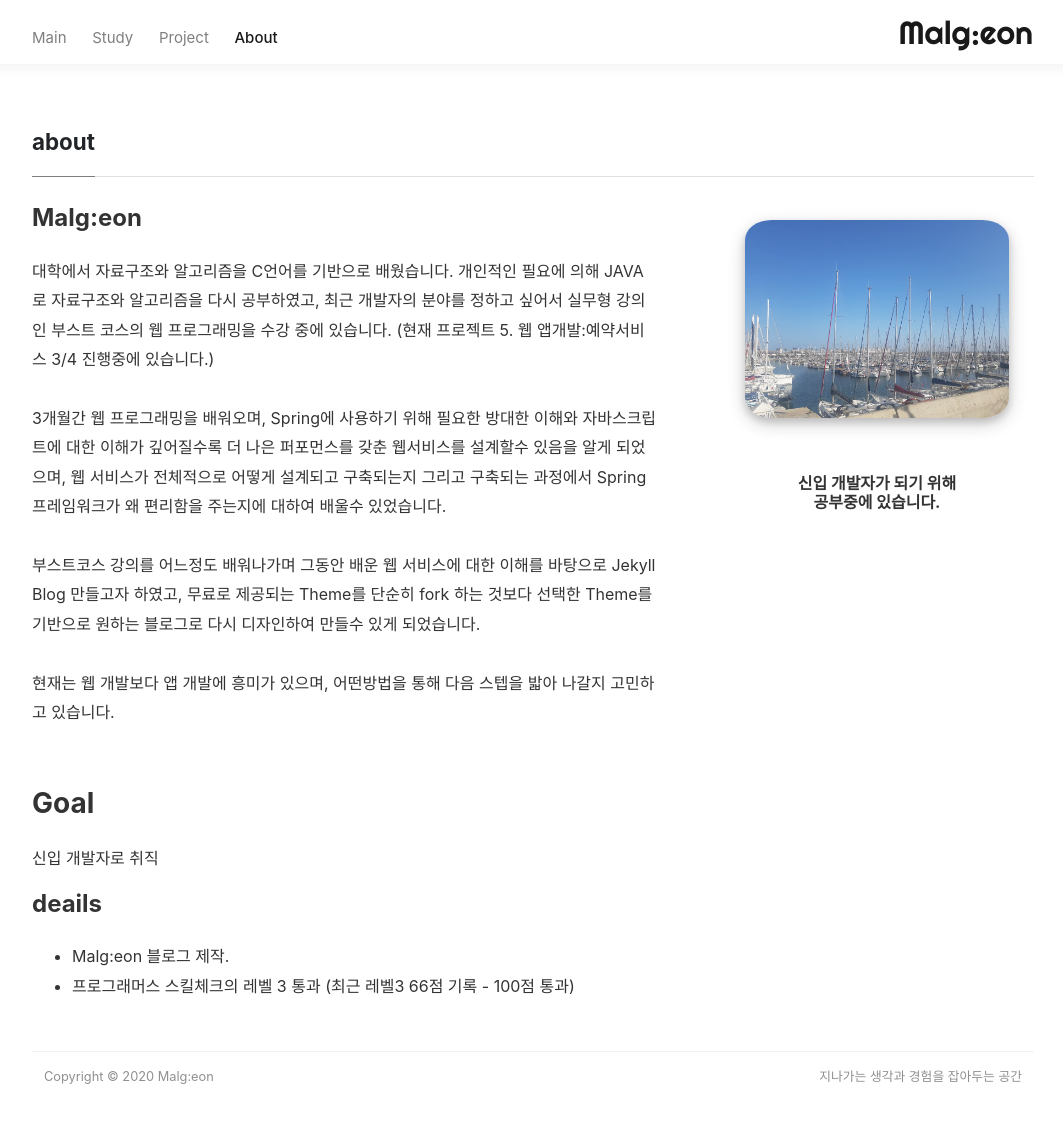
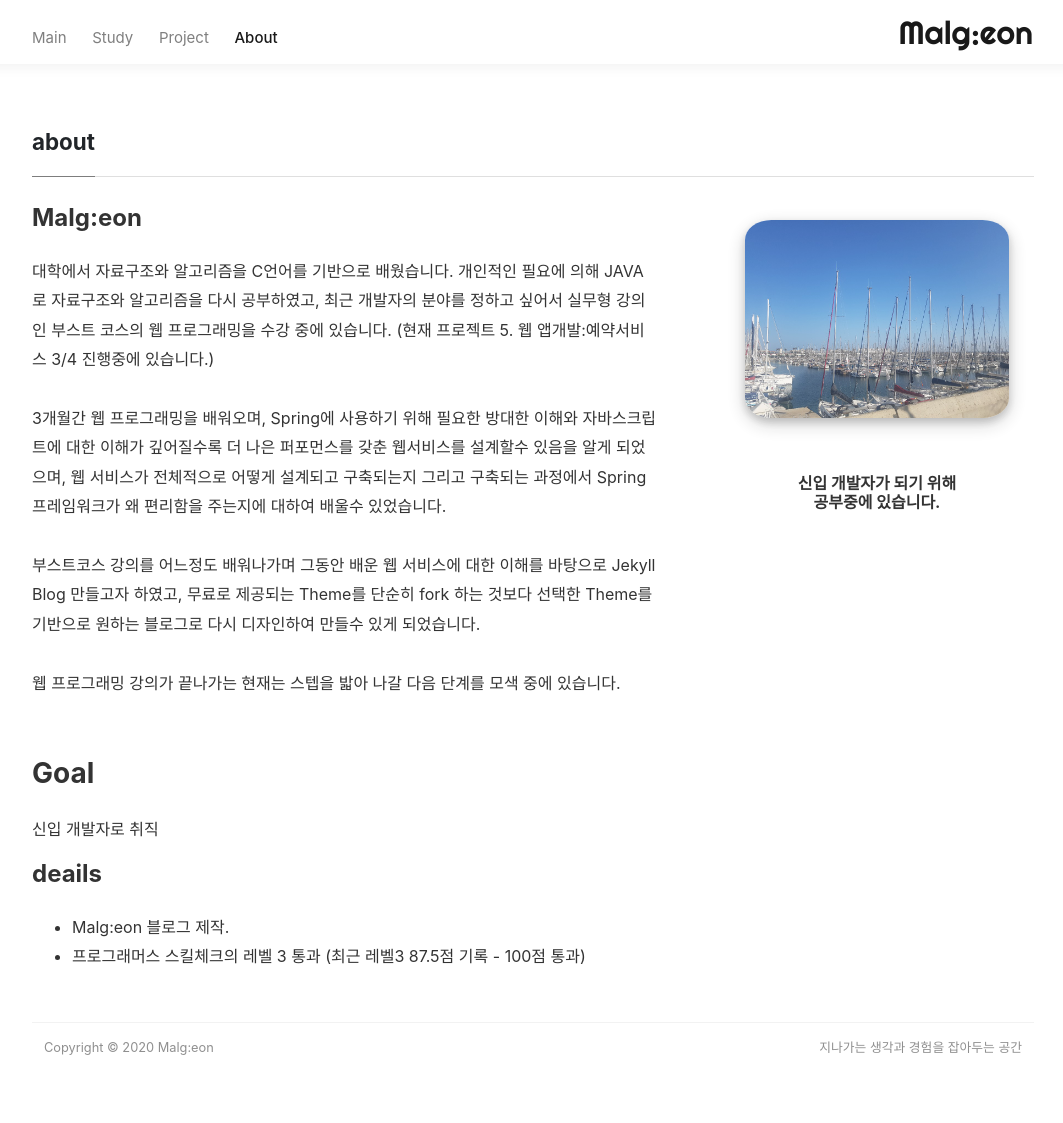
Before and after one commit to Malgeon/makeBlog, a Jekyll site: the page built from _pages/about.md, in a window 1280 px wide and 1133 px high. Shown: the top 1123 px of the window, without its empty margins (107-1170 px from the left). Built offline with Jekyll 4.4.1, drawn with Linux system fonts in a browser that asks for light colours; nearby versions of some CDN libraries.

Commit message:
20.07.29 about 수정

```diff
--- a/_layouts/default.html
+++ b/_layouts/default.html
@@ -5,8 +5,9 @@
 <meta name="viewport" content="width=device-width, initial-scale=1, shrink-to-fit=no">
 
 <link rel="icon" href="{{ site.baseurl }}/assets/images/logo.jpg">
+
 {% if page.title == site.name %}
-<title>{{site.name}}</title>
+<title>{{page.title}}</title>
 {% else %}
 <title>{{ page.title | capitalize }} | {{site.name}}</title>
 {% endif %}
@@ -14,13 +15,9 @@
 {% seo %}
 
 <link rel="stylesheet" href="https://stackpath.bootstrapcdn.com/bootstrap/4.1.3/css/bootstrap.min.css" integrity="sha384-MCw98/SFnGE8fJT3GXwEOngsV7Zt27NXFoaoApmYm81iuXoPkFOJwJ8ERdknLPMO" crossorigin="anonymous">
-
 <link href="{{ site.baseurl }}/assets/css/screen.css" rel="stylesheet">
-
 <link href="{{ site.baseurl }}/assets/css/main.css" rel="stylesheet">
-
 <script src="{{ site.baseurl }}/assets/js/jquery.min.js"></script>
-
 
 </head>
 
--- a/_pages/about.md
+++ b/_pages/about.md
@@ -12,7 +12,7 @@ comments: true
  대학에서 자료구조와 알고리즘을 C언어를 기반으로 배웠습니다. 개인적인 필요에 의해 JAVA로 자료구조와 알고리즘을 다시 공부하였고, 최근 개발자의 분야를 정하고 싶어서 실무형 강의인 부스트 코스의 웹 프로그래밍을 수강 중에 있습니다. (현재 프로젝트 5. 웹 앱개발:예약서비스 3/4 진행중에 있습니다.) <Br><Br>
  3개월간 웹 프로그래밍을 배워오며, Spring에 사용하기 위해 필요한 방대한 이해와 자바스크립트에 대한 이해가 깊어질수록 더 나은 퍼포먼스를 갖춘 웹서비스를 설계할수 있음을 알게 되었으며, 웹 서비스가 전체적으로 어떻게 설계되고 구축되는지 그리고 구축되는 과정에서 Spring 프레임워크가 왜 편리함을 주는지에 대하여 배울수 있었습니다. <Br><Br>
  부스트코스 강의를 어느정도 배워나가며 그동안 배운 웹 서비스에 대한 이해를 바탕으로 Jekyll Blog 만들고자 하였고, 무료로 제공되는 Theme를 단순히 fork 하는 것보다 선택한 Theme를 기반으로 원하는 블로그로 다시 디자인하여 만들수 있게 되었습니다. <Br><Br>
- 현재는 웹 개발보다 앱 개발에 흥미가 있으며, 어떤방법을 통해 다음 스텝을 밟아 나갈지 고민하고 있습니다. <Br><Br><Br>
+ 웹 프로그래밍 강의가 끝나가는 현재는 스텝을 밟아 나갈 다음 단계를 모색 중에 있습니다. <Br><Br><Br>
 
 </div>
 
@@ -30,4 +30,4 @@ comments: true
 
 #### deails
  - Malg:eon 블로그 제작.
- - 프로그래머스 스킬체크의 레벨 3 통과 (최근 레벨3 66점 기록 - 100점 통과)
+ - 프로그래머스 스킬체크의 레벨 3 통과 (최근 레벨3 87.5점 기록 - 100점 통과)
```
Also changed, not shown: index.md (+1 -1 lines).
